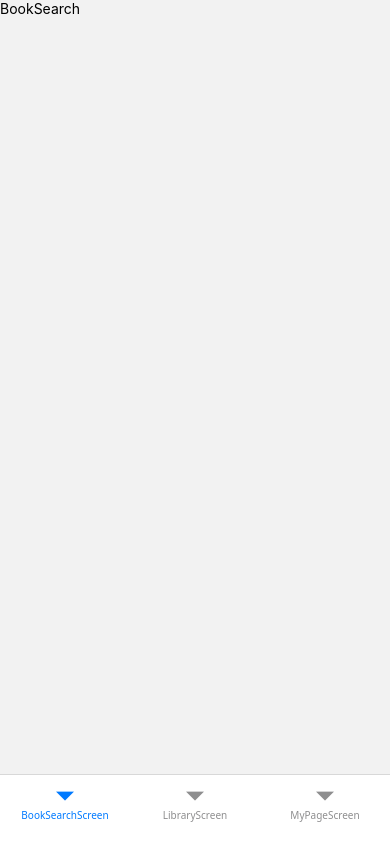
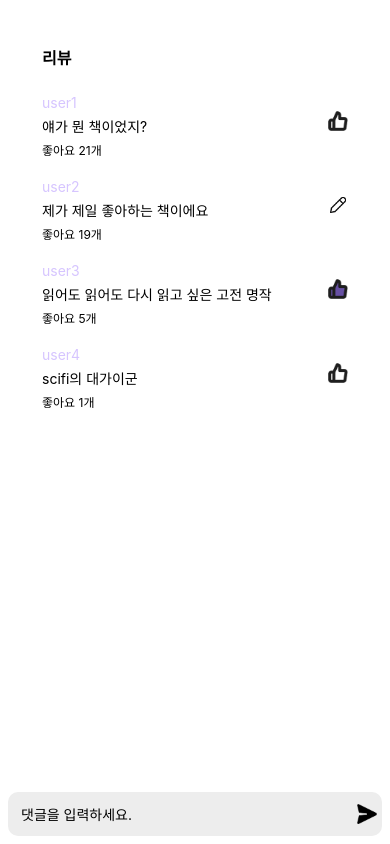
Before and after one commit to Braille-Ebook/BrailleEbookFront, a React Native app: screen /ReviewScreen in a window 390 px wide. Built offline with nearby package versions, Linux system fonts and the light colour scheme.

Commit message:
#8 [FEAT] Review Screen 생성

```diff
--- a/App.tsx
+++ b/App.tsx
@@ -6,6 +6,8 @@ import BookSearchScreen from './src/screens/BookSearchScreen';
 import LibraryScreen from './src/screens/LibraryScreen';
 import MyPageScreen from './src/screens/MyPageScreen';
 import BookScreen from './src/screens/BookScreen';
+import ReviewScreen from './src/screens/ReviewScreen';
+import ReviewEditScreen from './src/screens/ReviewEditScreen';
 
 import { NavigationContainer } from '@react-navigation/native';
 
@@ -36,7 +38,12 @@ function App() {
         <NavigationContainer>
             <Stack.Navigator screenOptions={{ headerShown: false }}>
                 <Stack.Screen name='Bottom' component={BottomTabScreen} />
-                <Stack.Screen name='Book' component={BookScreen} />
+                <Stack.Screen name='BookScreen' component={BookScreen} />
+                <Stack.Screen name='ReviewScreen' component={ReviewScreen} />
+                <Stack.Screen
+                    name='ReviewEditScreen'
+                    component={ReviewEditScreen}
+                />
             </Stack.Navigator>
         </NavigationContainer>
     );
--- a/assets/dummy/index.js
+++ b/assets/dummy/index.js
@@ -94,3 +94,34 @@ export const bookDummyData = {
         },
     ],
 };
+
+export const reviewDummyData = [
+    {
+        nickname: 'user1',
+        likeNum: 21,
+        created_at: '2025-07-24T12:18:54.000Z',
+        content: '얘가 뭔 책이었지?',
+        isLiked: false,
+    },
+    {
+        nickname: 'user2',
+        likeNum: 19,
+        created_at: '2025-07-24T12:18:54.000Z',
+        content: '제가 제일 좋아하는 책이에요',
+        isLiked: null,
+    },
+    {
+        nickname: 'user3',
+        likeNum: 5,
+        created_at: '2025-07-24T12:18:54.000Z',
+        content: '읽어도 읽어도 다시 읽고 싶은 고전 명작',
+        isLiked: true,
+    },
+    {
+        nickname: 'user4',
+        likeNum: 1,
+        created_at: '2025-07-24T12:18:54.000Z',
+        content: 'scifi의 대가이군',
+        isLiked: false,
+    },
+];
--- /dev/null
+++ b/src/components/CommentInputBar.js
@@ -0,0 +1,50 @@
+import { View, StyleSheet, TextInput, Image } from 'react-native';
+import React from 'react';
+
+const CommentInputBar = ({ text, onChangeText, placeholder }) => {
+    return (
+        <View style={styles.commentInputBar}>
+            <View style={styles.textInputContainer}>
+                <TextInput
+                    value={text}
+                    onChangeText={onChangeText}
+                    placeholder={placeholder}
+                    style={styles.textInput}
+                />
+                <Image
+                    source={require('../../assets/icons/send.png')}
+                    style={styles.sendIcon}
+                />
+            </View>
+        </View>
+    );
+};
+
+const styles = StyleSheet.create({
+    commentInputBar: {
+        width: '100%',
+        height: 60,
+        padding: 8,
+        backgroundColor: 'white',
+    },
+    textInputContainer: {
+        width: '100%',
+        height: '100%',
+        backgroundColor: '#EDEDED',
+        borderRadius: 10,
+        paddingHorizontal: 5,
+        flexDirection: 'row',
+        justifyContent: 'space-between',
+        alignItems: 'center',
+    },
+    textInput: {
+        flex: 1,
+        paddingHorizontal: 8,
+    },
+    sendIcon: {
+        width: 20,
+        height: 20,
+    },
+});
+
+export default CommentInputBar;
--- a/src/components/Review.js
+++ b/src/components/Review.js
@@ -1,10 +1,42 @@
 import React from 'react';
 import { View, Text, Image, StyleSheet, Pressable } from 'react-native';
+import { useNavigation } from '@react-navigation/native';
 
 import commonColors from '../../assets/colors/commonColors';
 import commonStyles from '../../assets/styles/commonStyles';
 
 const Review = ({ data }) => {
+    const navigation = useNavigation();
+    let thumbIcon;
+    if (data.isLiked === null) {
+        thumbIcon = (
+            <Pressable
+                onPress={() =>
+                    navigation.navigate('ReviewEditScreen', {
+                        orgText: data.content,
+                    })
+                }
+            >
+                <Image
+                    source={require('../../assets/icons/edit.png')}
+                    style={styles.icon}
+                />
+            </Pressable>
+        );
+    } else {
+        thumbIcon = (
+            <Pressable>
+                <Image
+                    source={
+                        data.isLiked
+                            ? require('../../assets/icons/thumbFill.png')
+                            : require('../../assets/icons/thumb.png')
+                    }
+                    style={styles.icon}
+                />
+            </Pressable>
+        );
+    }
     return (
         <View style={styles.reviewContainer}>
             <Text style={styles.nickname}>{data.nickname}</Text>
@@ -16,16 +48,7 @@ const Review = ({ data }) => {
                     >{`좋아요 ${data.likeNum}개`}</Text>
                 </View>
 
-                <Pressable>
-                    <Image
-                        source={
-                            data.isLiked
-                                ? require('../../assets/icons/thumbFill.png')
-                                : require('../../assets/icons/thumb.png')
-                        }
-                        style={styles.icon}
-                    />
-                </Pressable>
+                {thumbIcon}
             </View>
         </View>
     );
@@ -42,9 +65,12 @@ const styles = StyleSheet.create({
         flexDirection: 'row',
         justifyContent: 'space-between',
     },
-    textContainer: {},
     content: {
         marginVertical: 5,
+    },
+    icon: {
+        width: 20,
+        height: 20,
     },
 });
 
--- a/src/screens/BookScreen.js
+++ b/src/screens/BookScreen.js
@@ -7,6 +7,7 @@ import {
     StyleSheet,
 } from 'react-native';
 import React from 'react';
+import { useNavigation } from '@react-navigation/native';
 
 import Review from '../components/Review';
 import { bookDummyData as data } from '../../assets/dummy';
@@ -14,6 +15,7 @@ import commonStyles from '../../assets/styles/commonStyles';
 import commonColors from '../../assets/colors/commonColors';
 
 const Book = () => {
+    const navigation = useNavigation();
     return (
         <ScrollView showsVerticalScrollIndicator={false}>
             <View style={styles.bookContainer}>
@@ -74,7 +76,11 @@ const Book = () => {
                     {data.bestReviews.map((review) => (
                         <Review data={review} />
                     ))}
-                    <Pressable>
+                    <Pressable
+                        onPress={() => {
+                            navigation.navigate('ReviewScreen');
+                        }}
+                    >
                         <Text
                             style={[commonStyles.smallText, styles.more]}
                         >{`> 리뷰 더 보기`}</Text>
--- a/src/screens/LibraryScreen.js
+++ b/src/screens/LibraryScreen.js
@@ -31,7 +31,7 @@ const Library = () => {
                 {libraryDummyData.map((data, index) => (
                     <Pressable
                         onPress={() => {
-                            navigation.navigate('Book');
+                            navigation.navigate('BookScreen');
                         }}
                     >
                         <Book data={data} key={index} />
--- /dev/null
+++ b/src/screens/ReviewEditScreen.js
@@ -0,0 +1,54 @@
+import { View, Text, Image, StyleSheet, TextInput } from 'react-native';
+import { React, useState } from 'react';
+import { useRoute } from '@react-navigation/native';
+
+import commonStyles from '../../assets/styles/commonStyles';
+
+const ReviewEditScreen = () => {
+    const route = useRoute();
+    const { orgText } = route.params;
+    const [text, setText] = useState(orgText);
+    return (
+        <View style={styles.reviewEditScreen}>
+            <View style={styles.topContainer}>
+                <Text style={[commonStyles.subtitleText, styles.title]}>
+                    리뷰 편집
+                </Text>
+                <Image
+                    source={require('../../assets/icons/send.png')}
+                    style={styles.icon}
+                />
+            </View>
+            <TextInput
+                multiline={true}
+                value={text}
+                onChangeText={setText}
+                style={styles.textInput}
+            />
+        </View>
+    );
+};
+
+const styles = StyleSheet.create({
+    reviewEditScreen: {
+        padding: 42,
+    },
+    topContainer: {
+        flexDirection: 'row',
+        justifyContent: 'space-between',
+        marginBottom: 15,
+    },
+    title: {
+        fontWeight: 'bold',
+    },
+    icon: {
+        width: 20,
+        height: 20,
+    },
+    textInput: {
+        width: '100%',
+        textAlignVertical: 'top',
+    },
+});
+
+export default ReviewEditScreen;
--- /dev/null
+++ b/src/screens/ReviewScreen.js
@@ -0,0 +1,73 @@
+import {
+    View,
+    Text,
+    StyleSheet,
+    KeyboardAvoidingView,
+    Platform,
+    SafeAreaView,
+    ScrollView,
+    TouchableWithoutFeedback,
+    Keyboard,
+} from 'react-native';
+import { React, useState } from 'react';
+
+import Review from '../components/Review';
+import CommentInputBar from '../components/CommentInputBar';
+import { reviewDummyData } from '../../assets/dummy';
+import commonStyles from '../../assets/styles/commonStyles';
+
+const ReviewScreen = () => {
+    const [text, onChangeText] = useState('');
+    return (
+        <SafeAreaView style={styles.safeArea}>
+            <TouchableWithoutFeedback onPress={Keyboard.dismiss}>
+                <KeyboardAvoidingView
+                    style={styles.container}
+                    behavior={Platform.OS === 'ios' ? 'padding' : 'height'}
+                    keyboardVerticalOffset={Platform.OS === 'ios' ? 0 : 20}
+                >
+                    <View style={styles.reviewContainer}>
+                        <Text style={[commonStyles.subtitleText, styles.title]}>
+                            리뷰
+                        </Text>
+                        <ScrollView contentContainerStyle={styles.scroll}>
+                            {reviewDummyData.map((data, idx) => (
+                                <Review key={idx} data={data} />
+                            ))}
+                        </ScrollView>
+                    </View>
+                    <CommentInputBar
+                        text={text}
+                        onChangeText={onChangeText}
+                        placeholder={'댓글을 입력하세요.'}
+                    />
+                </KeyboardAvoidingView>
+            </TouchableWithoutFeedback>
+        </SafeAreaView>
+    );
+};
+
+const styles = StyleSheet.create({
+    safeArea: {
+        flex: 1,
+        backgroundColor: 'white',
+    },
+    container: {
+        flex: 1,
+        justifyContent: 'space-between',
+    },
+    reviewContainer: {
+        flex: 1,
+        paddingHorizontal: 42,
+    },
+    scroll: {
+        paddingBottom: 20,
+    },
+    title: {
+        fontWeight: 'bold',
+        marginTop: 45,
+        marginBottom: 25,
+    },
+});
+
+export default ReviewScreen;
```
Also changed, not shown: assets/icons/edit.png (added), assets/icons/send.png (added).
